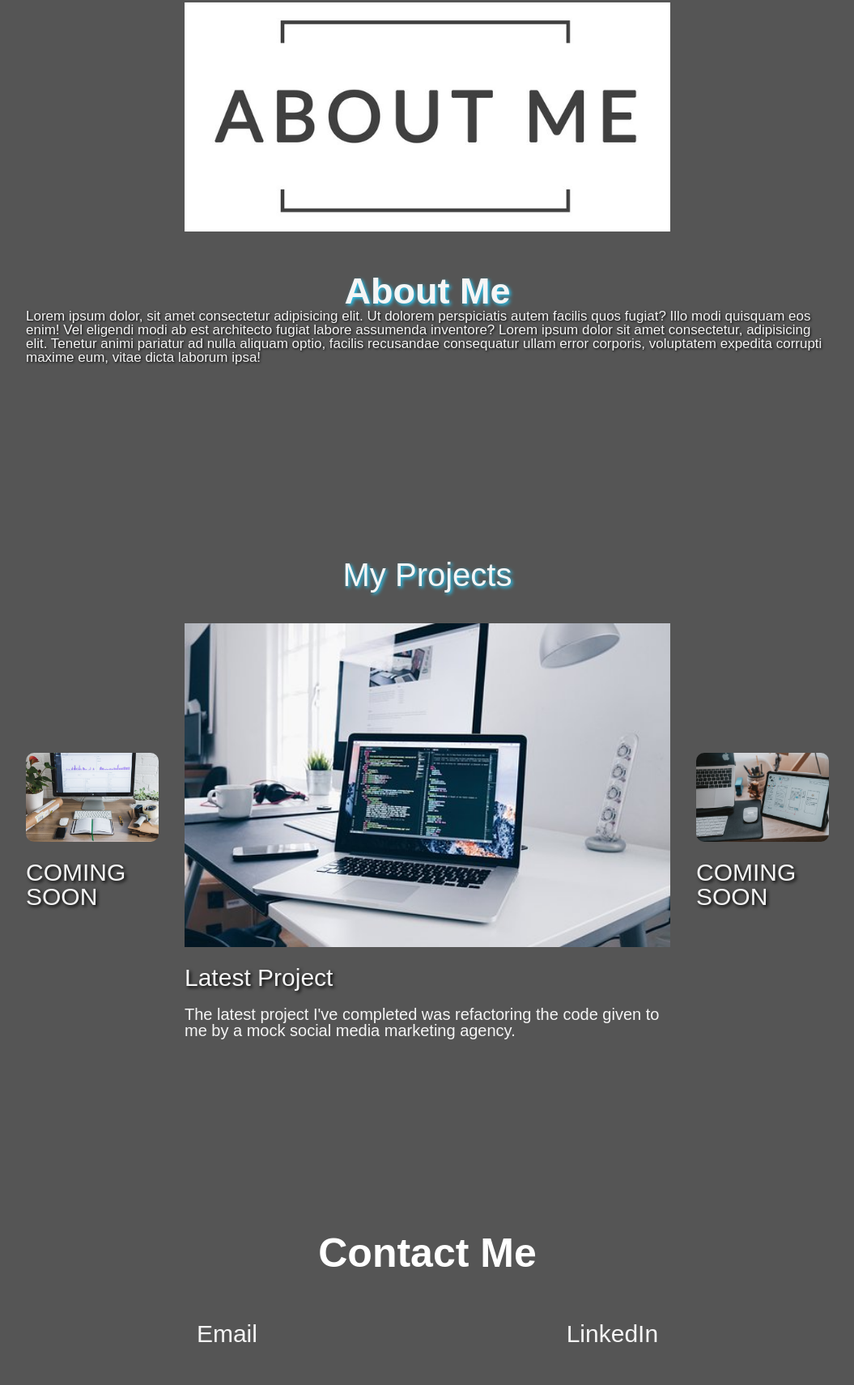
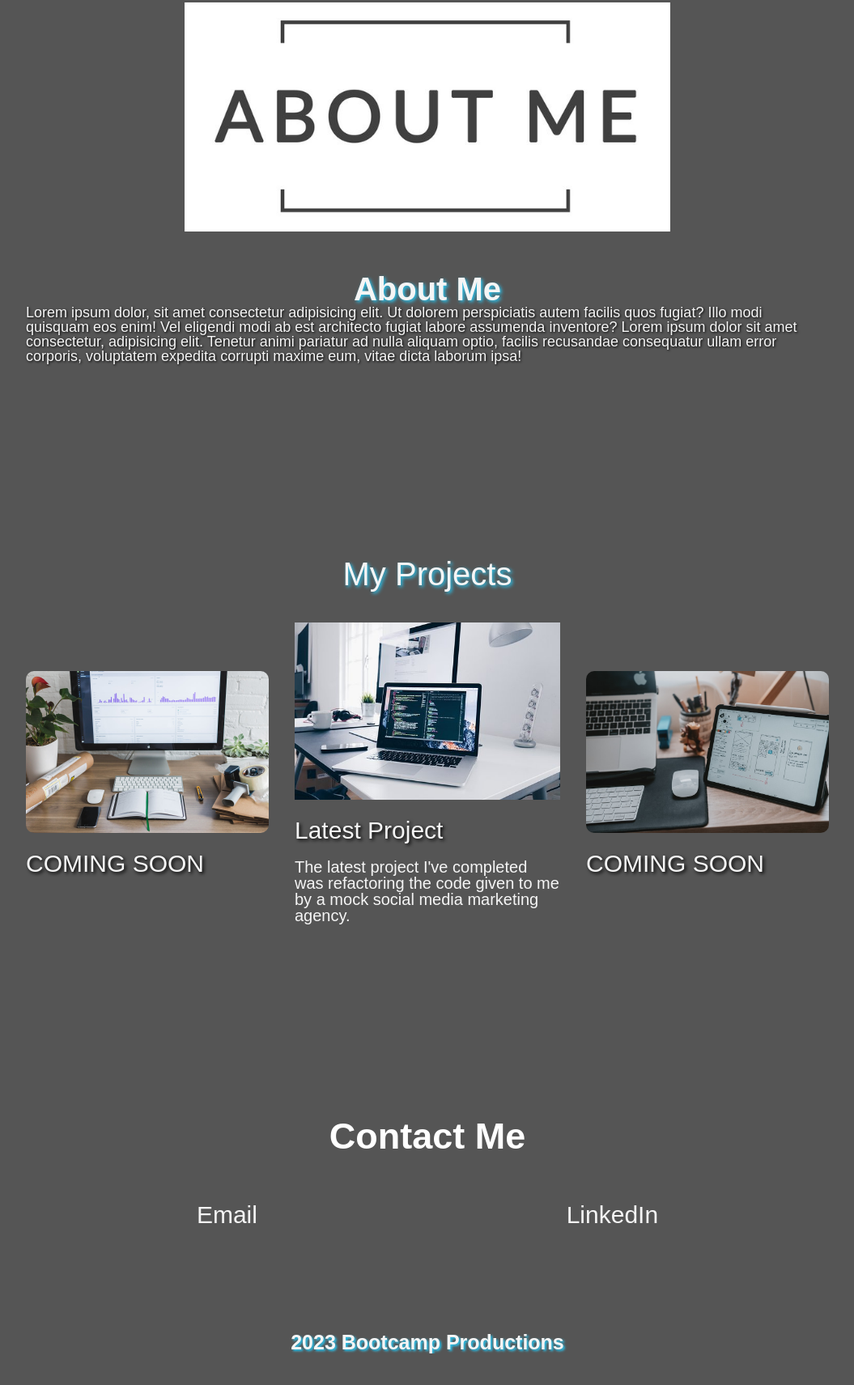
Before and after one commit to frvnlol/challenge-2-portfolio, a plain HTML site: page index.html in a window 1280 px wide. Shown: the part 917-2628 px from the top of the page at 81% size, without its empty margins (112-1167 px from the left). After the commit the page ends 2589 px from the top, so only its background shows below. Drawn offline with Linux system fonts and the light colour scheme.

Commit message:
changes in HTML, CSS, and added text to README

```diff
--- a/index.html
+++ b/index.html
@@ -115,6 +115,8 @@
       </section>
     </main>
 
-    <footer></footer>
+    <footer>
+        <h3 class="footer">2023 Bootcamp Productions</h3>
+    </footer>
   </body>
 </html>
--- a/style.css
+++ b/style.css
@@ -1,6 +1,7 @@
 :root{
     --whitesmoke: whitesmoke;
     --lightblue: rgb(40, 200, 244);
+    --medfont: 18px;
 }
 
 
@@ -51,7 +52,7 @@ header h1 .port {
 
 .navbar a {
     color: var(--whitesmoke);
-    font-size: 16px;
+    font-size: var(--medfont);
     padding: 10px 20px;
     text-decoration: none;
 }
@@ -88,7 +89,7 @@ header h1 .port {
 }
 
 .top-text h3{
-    font-size: 18px;
+    font-size: var(--medfont);
     color: var(--whitesmoke);
     margin-bottom: 5px;
 }
@@ -116,14 +117,14 @@ header h1 .port {
 }
 
 .about-me h2 {
-    font-size: 45px;
+    font-size: 40px;
     color: var(--whitesmoke);
     text-shadow: 2px 2px 4px var(--lightblue);
     text-align: center;
 }
 
 .about-me p {
-    font-size: 17px;
+    font-size: var(--medfont);
     font-weight: bold;
     color: var(--whitesmoke);
     font-weight: 400;
@@ -142,20 +143,21 @@ header h1 .port {
 
 .mywork {
     display: grid;
-    grid-template-columns: repeat(3, 1fr);
+    grid-template-columns: repeat(auto-fit, minmax(300px, auto));
     margin-top: 40px;
     grid-gap: 2rem;
     align-items: center;
 }
 
- .row .sec-work,
- .row #third-work {
+.row .sec-work,
+.row #third-work {
     max-width: 100%;
     width: 300px;
     border-radius: 10px;
 }
 
 .row #first-work{
+    max-width: 100%;
     width: 600px;
 }
 
@@ -186,7 +188,7 @@ header h1 .port {
 
 .contact-center {
     text-align: center;
-    font-size: 50px;
+    font-size: 45px;
     color: white;
     margin-bottom: 50px;
 }
@@ -208,3 +210,10 @@ header h1 .port {
     color: var(--lightblue);
     transition: .2s ease-in-out;
 }
+/* Footer */
+.footer {
+    font-size: 25px;
+    text-align: center;
+    color: var(--whitesmoke);
+    text-shadow: 2px 2px 3px var(--lightblue);
+}
```
Also changed, not shown: 1 other file.
